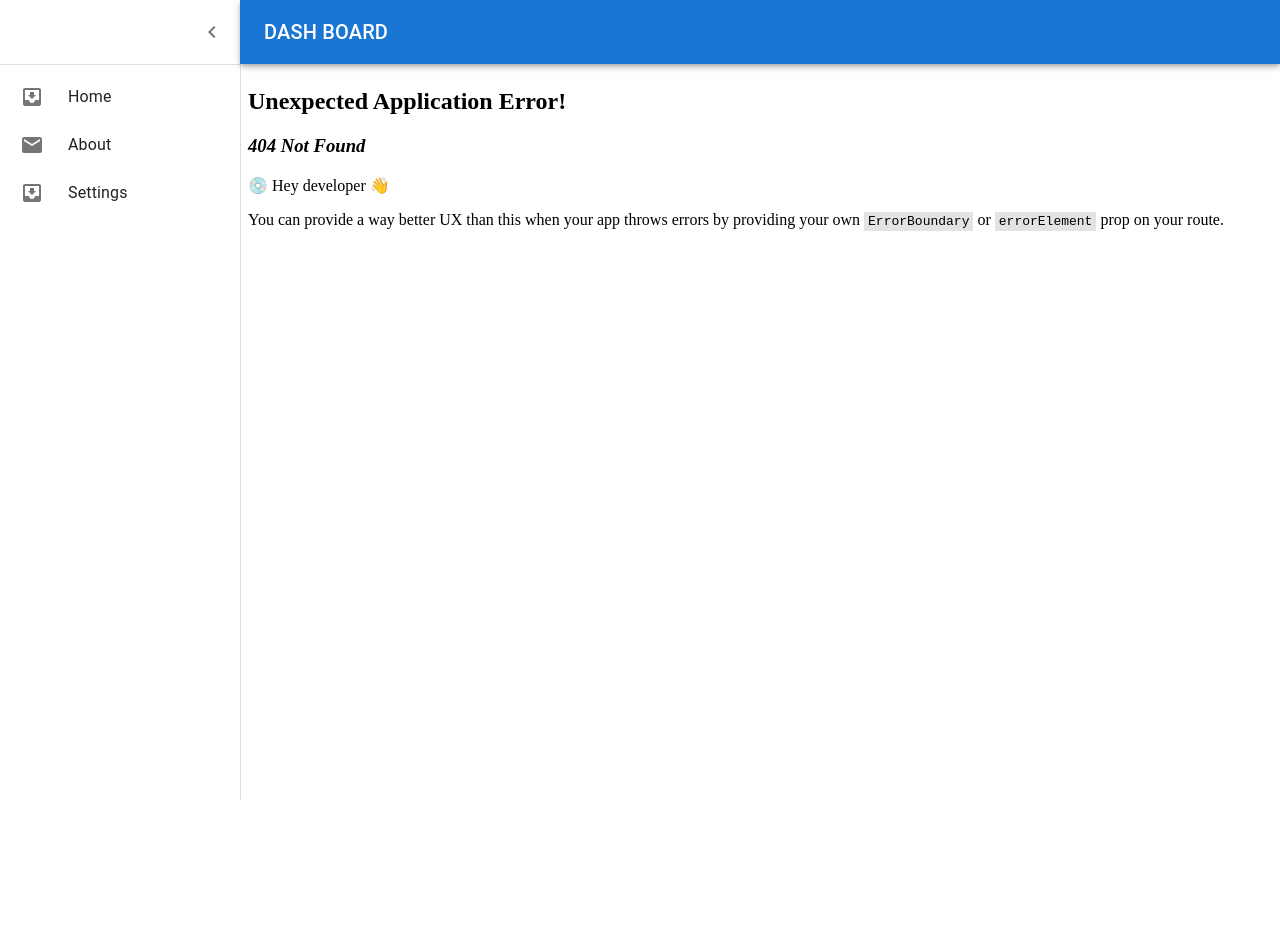
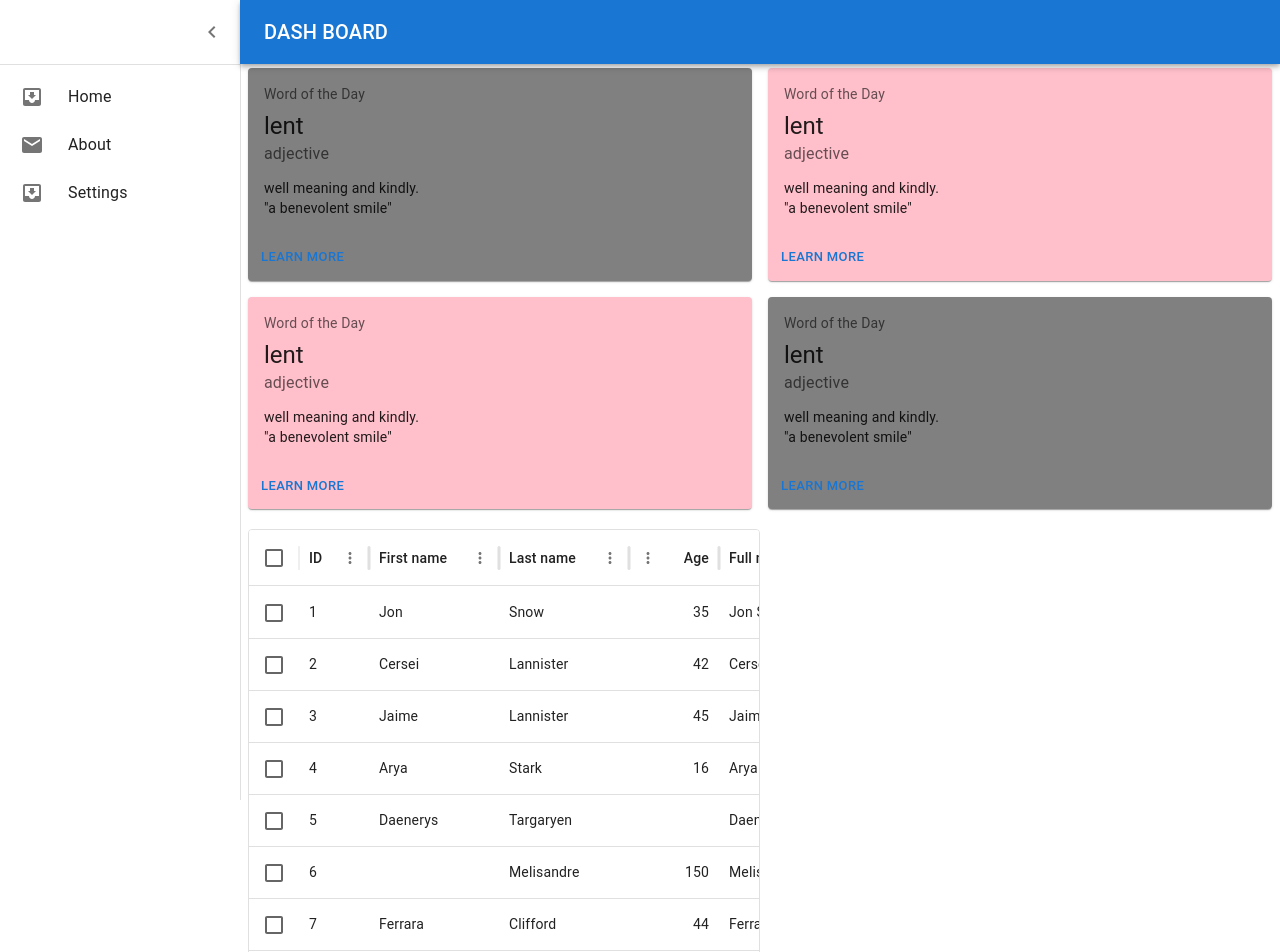
Before and after one commit to Avinashpotnuru/dashboard, a React (Vite) app: page /home in a window 1280 px wide. Before the commit this address had no page. Shown: the top 952 px of the page. Before the commit the page ends 800 px from the top, so only its background shows below. Built offline with nearby package versions, Linux system fonts and the light colour scheme.

Commit message:
add cards and data table

```diff
--- a/package.json
+++ b/package.json
@@ -15,6 +15,7 @@
     "@mui/icons-material": "^5.16.5",
     "@mui/material": "^5.16.5",
     "@mui/styled-engine-sc": "^6.0.0-alpha.18",
+    "@mui/x-data-grid": "^7.11.1",
     "@reduxjs/toolkit": "^2.2.7",
     "react": "^18.3.1",
     "react-dom": "^18.3.1",
--- a/src/Components/AppBar.jsx
+++ b/src/Components/AppBar.jsx
@@ -23,7 +23,7 @@ export default function AppMainBar() {
   const AppBar = styled(MuiAppBar, {
     shouldForwardProp: (prop) => prop !== "open",
   })(({ theme, open }) => ({
-    zIndex: theme.zIndex.drawer + 1,
+    zIndex: theme.zIndex.drawer + 4,
     transition: theme.transitions.create(["width", "margin"], {
       easing: theme.transitions.easing.sharp,
       duration: theme.transitions.duration.leavingScreen,
--- /dev/null
+++ b/src/Components/DataTable.jsx
@@ -0,0 +1,57 @@
+/* eslint-disable no-unused-vars */
+import * as React from "react";
+import { DataGrid } from "@mui/x-data-grid";
+
+const columns = [
+  { field: "id", headerName: "ID", width: 70 },
+  { field: "firstName", headerName: "First name", width: 130 },
+  { field: "lastName", headerName: "Last name", width: 130 },
+  {
+    field: "age",
+    headerName: "Age",
+    type: "number",
+    width: 90,
+  },
+  {
+    field: "fullName",
+    headerName: "Full name",
+    description: "This column has a value getter and is not sortable.",
+    sortable: false,
+    width: 160,
+    valueGetter: (value, row) => `${row.firstName || ""} ${row.lastName || ""}`,
+  },
+];
+
+const rows = [
+  { id: 1, lastName: "Snow", firstName: "Jon", age: 35 },
+  { id: 2, lastName: "Lannister", firstName: "Cersei", age: 42 },
+  { id: 3, lastName: "Lannister", firstName: "Jaime", age: 45 },
+  { id: 4, lastName: "Stark", firstName: "Arya", age: 16 },
+  { id: 5, lastName: "Targaryen", firstName: "Daenerys", age: null },
+  { id: 6, lastName: "Melisandre", firstName: null, age: 150 },
+  { id: 7, lastName: "Clifford", firstName: "Ferrara", age: 44 },
+  { id: 8, lastName: "Frances", firstName: "Rossini", age: 36 },
+  { id: 9, lastName: "Roxie", firstName: "Harvey", age: 65 },
+  { id: 10, lastName: "Melisandre", firstName: null, age: 150 },
+  { id: 11, lastName: "Clifford", firstName: "Ferrara", age: 44 },
+  { id: 12, lastName: "Frances", firstName: "Rossini", age: 36 },
+  { id: 13, lastName: "Roxie", firstName: "Harvey", age: 65 },
+];
+
+export default function DataTable() {
+  return (
+    <div style={{ height: 640, width: "50%",marginTop:"20px" }}>
+      <DataGrid
+        rows={rows}
+        columns={columns}
+        initialState={{
+          pagination: {
+            paginationModel: { page: 0, pageSize: 10 },
+          },
+        }}
+        pageSizeOptions={[5, 10]}
+        checkboxSelection
+      />
+    </div>
+  );
+}
--- a/src/Components/MainBody.jsx
+++ b/src/Components/MainBody.jsx
@@ -1,33 +1,17 @@
 import { Box } from "@mui/material";
-import { Link, RouterProvider, createBrowserRouter } from "react-router-dom";
-
-const Home = () => (
-  <div>
-    <h1>Hello World</h1>
-    <Link to="/about">About Us</Link>
-  </div>
-);
-
-const About = () => (
-  <div>
-    <h1>About Us</h1>
-    <Link to="/">Home</Link>
-  </div>
-);
-const router = createBrowserRouter([
-  {
-    path: "/",
-    element: <Home />,
-  },
-  {
-    path: "about",
-    element: <About />,
-  },
-]);
+import {  Navigate, Route, Routes } from "react-router-dom";
+import Home from "../pages/Home";
+import About from "../pages/About";
+import Settings from "../pages/Settings";
 
 const MainBody = () => (
   <Box component="main" sx={{ flexGrow: 1, pt: "60px" }}>
-    <RouterProvider router={router} />
+    <Routes>
+      <Route path="/" element={<Navigate to="/home" />} />
+      <Route path="/home" element={<Home />} />
+      <Route path="/about" element={<About />} />
+      <Route path="/settings" element={<Settings />} />
+    </Routes>
   </Box>
 );
 
--- a/src/Components/SideBar.jsx
+++ b/src/Components/SideBar.jsx
@@ -18,15 +18,13 @@ import MailIcon from "@mui/icons-material/Mail";
 import { useSelector, useDispatch } from "react-redux";
 
 import { toggleNav } from "../redux/slices/TabsSlice";
+import { Link } from "@mui/material";
 
 const SideBar = () => {
   const theme = useTheme();
   const drawerWidth = 240;
   const open = useSelector((state) => state.tabSlice.tabs);
   const dispatch = useDispatch();
-
-
-
 
   const openedMixin = (theme) => ({
     width: drawerWidth,
@@ -75,7 +73,7 @@ const SideBar = () => {
   }));
 
   const handleDrawerClose = () => {
-    dispatch(toggleNav())
+    dispatch(toggleNav());
   };
   return (
     <Drawer variant="permanent" open={open}>
@@ -90,9 +88,11 @@ const SideBar = () => {
       </DrawerHeader>
       <Divider />
       <List>
-        {["Home","About","Settings"].map((text, index) => (
+        {["Home", "About", "Settings"].map((text, index) => (
           <ListItem key={text} disablePadding sx={{ display: "block" }}>
             <ListItemButton
+              component={Link}
+              to={`/${text.toLowerCase()}`} // Use the appropriate route
               sx={{
                 minHeight: 48,
                 justifyContent: open ? "initial" : "center",
@@ -113,8 +113,6 @@ const SideBar = () => {
           </ListItem>
         ))}
       </List>
-
-
     </Drawer>
   );
 };
--- a/src/main.jsx
+++ b/src/main.jsx
@@ -5,11 +5,14 @@ import "./index.css";
 
 import { store } from "./redux/store.js";
 import { Provider } from "react-redux";
+import { BrowserRouter } from "react-router-dom";
 
 ReactDOM.createRoot(document.getElementById("root")).render(
   <Provider store={store}>
     <React.StrictMode>
-      <App />
+      <BrowserRouter>
+        <App />
+      </BrowserRouter>
     </React.StrictMode>
   </Provider>
 );
--- /dev/null
+++ b/src/pages/About.jsx
@@ -0,0 +1,10 @@
+/* eslint-disable no-unused-vars */
+import React from 'react'
+
+const About = () => {
+  return (
+    <div>About</div>
+  )
+}
+
+export default About
--- /dev/null
+++ b/src/pages/Home.jsx
@@ -0,0 +1,57 @@
+/* eslint-disable no-unused-vars */
+import {
+  Button,
+  Card,
+  CardActions,
+  CardContent,
+  Grid,
+  Typography,
+} from "@mui/material";
+import React from "react";
+import DataTable from "../Components/DataTable";
+
+const Home = () => {
+  return (
+    <>
+      <Grid container spacing={2}>
+        {[...Array(4)].map((val, idx) => (
+          <Grid key={idx} item xs={12} md={6}>
+            <Card
+              sx={{
+                minWidth: 275,
+                background: `${idx === 1 || idx === 2 ? "pink" : "grey"}`,
+              }}
+            >
+              <CardContent>
+                <Typography
+                  sx={{ fontSize: 14 }}
+                  color="text.secondary"
+                  gutterBottom
+                >
+                  Word of the Day
+                </Typography>
+                <Typography variant="h5" component="div">
+                  lent
+                </Typography>
+                <Typography sx={{ mb: 1.5 }} color="text.secondary">
+                  adjective
+                </Typography>
+                <Typography variant="body2">
+                  well meaning and kindly.
+                  <br />
+                  {'"a benevolent smile"'}
+                </Typography>
+              </CardContent>
+              <CardActions>
+                <Button size="small">Learn More</Button>
+              </CardActions>
+            </Card>
+          </Grid>
+        ))}
+      </Grid>
+      <DataTable/>
+    </>
+  );
+};
+
+export default Home;
--- /dev/null
+++ b/src/pages/Settings.jsx
@@ -0,0 +1,8 @@
+/* eslint-disable no-unused-vars */
+import React from "react";
+
+const Settings = () => {
+  return <div>Settings</div>;
+};
+
+export default Settings;
```
Also changed, not shown: 1 other file (tests, documents, lock files or other folders).
